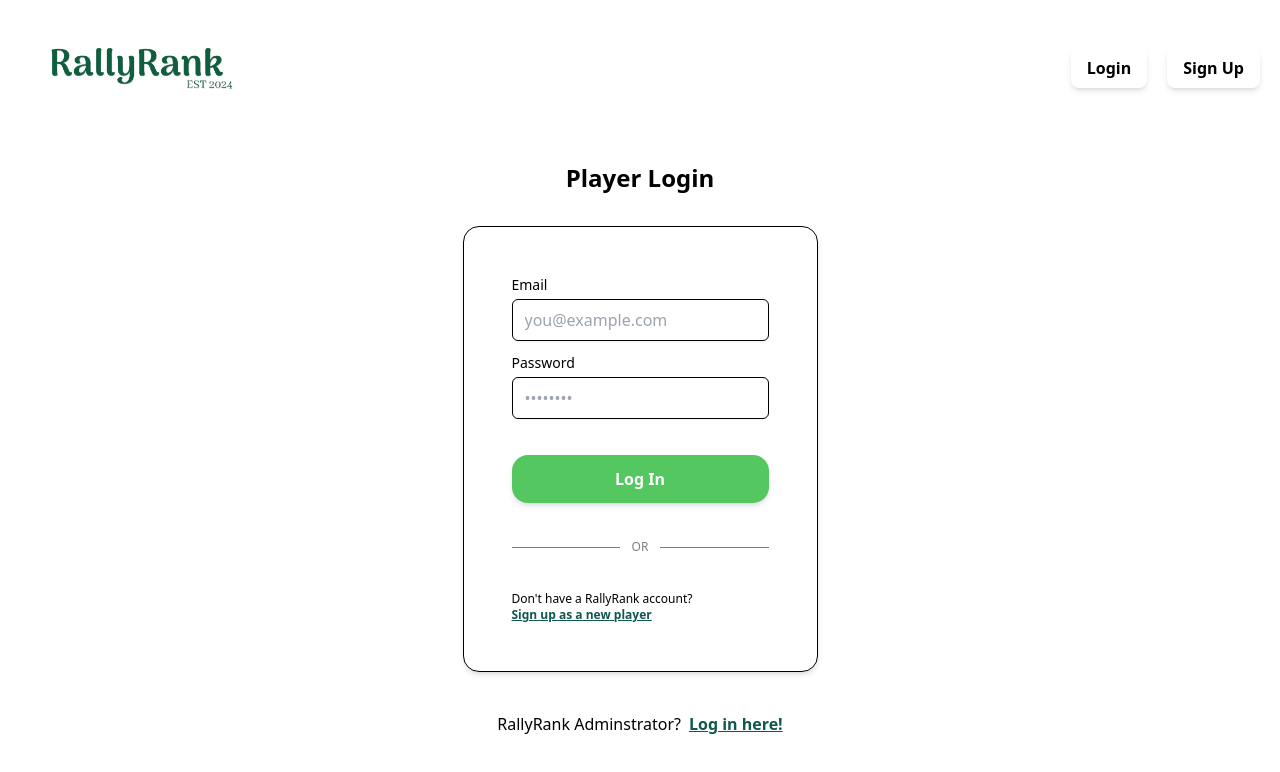
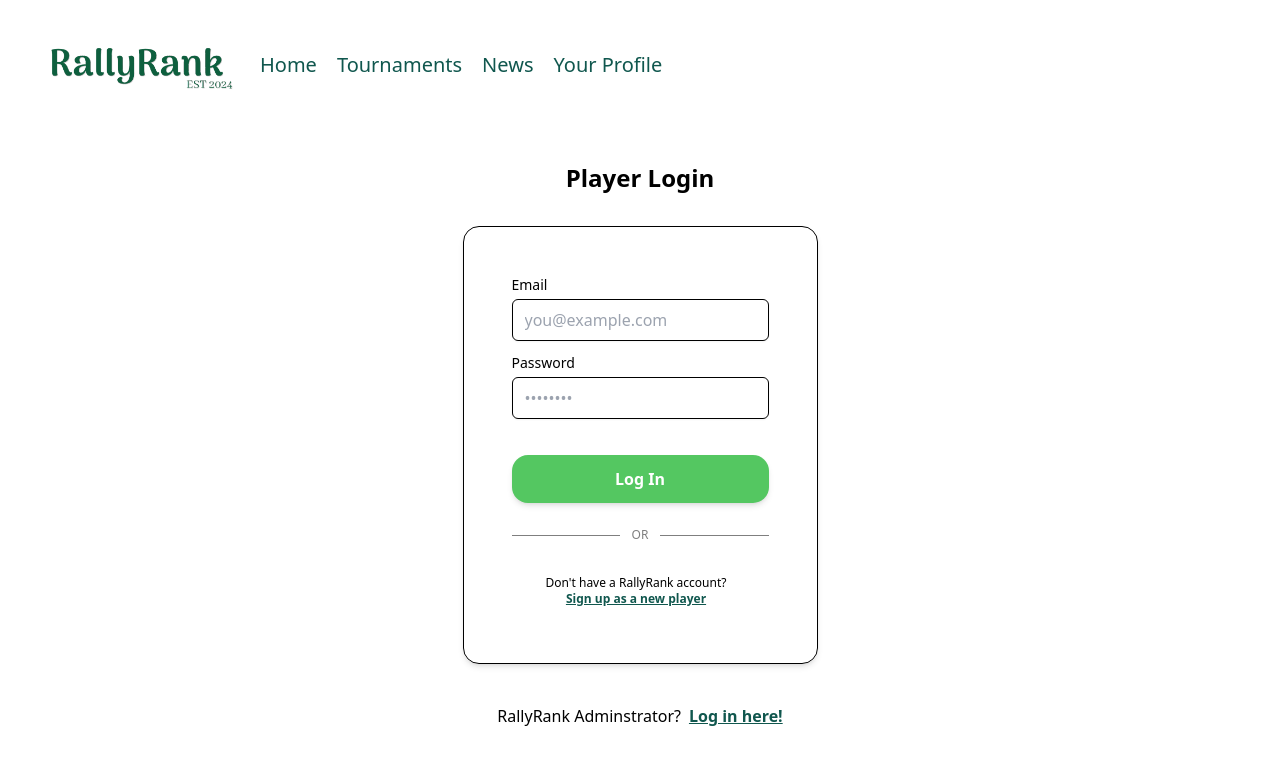
Before and after one commit to zylooooo/CS203, a React (Vite) app in the folder rally-rank-app/: page /user-login in a window 1280 px wide. Shown: the top 772 px of the page. Built offline with nearby package versions, Linux system fonts and the light colour scheme; the HTML template or start-up script is replaced by a standard one.

Commit message:
Changed MainLayout.jsx, MainHomepage.jsx

```diff
--- a/rally-rank-app/src/App.jsx
+++ b/rally-rank-app/src/App.jsx
@@ -14,7 +14,7 @@ function App() {
                 <Route
                     path = "/"
                     element = {
-                        <MainLayout isLoggedIn = {-1}>
+                        <MainLayout>
                             <MainHomepage/>
                         </MainLayout>
                     }
@@ -24,7 +24,7 @@ function App() {
                 <Route
                     path = "/news"
                     element = {
-                        <MainLayout isLoggedIn = {-1}>
+                        <MainLayout>
                             <News/>
                         </MainLayout>
                     }
@@ -34,7 +34,7 @@ function App() {
                 <Route
                     path = "/sign-up"
                     element = {
-                        <MainLayout isLoggedIn = {-1}>
+                        <MainLayout>
                             <SignUp/>
                         </MainLayout>
                     }
@@ -44,7 +44,7 @@ function App() {
                 <Route
                     path = "/user-login"
                     element = {
-                        <MainLayout isLoggedIn = {-1}>
+                        <MainLayout>
                             <UserLogin/>
                         </MainLayout>
                     }
@@ -54,7 +54,7 @@ function App() {
                 <Route
                     path = "/administrator-login"
                     element = {
-                        <MainLayout isLoggedIn = {-1}>
+                        <MainLayout>
                             <AdministratorLogin/>
                         </MainLayout>
                     }
@@ -64,7 +64,7 @@ function App() {
                 <Route
                     path = "/home"
                     element = {
-                        <MainLayout isLoggedIn = {0}>
+                        <MainLayout>
                             <UserHome/>
                         </MainLayout>
                     }
@@ -74,7 +74,7 @@ function App() {
                 <Route
                     path = "/user-tournaments"  //yes?
                     element = {
-                        <MainLayout isLoggedIn = {0}>
+                        <MainLayout>
                             <UserTournaments/>
                         </MainLayout>
                     }
@@ -84,7 +84,7 @@ function App() {
                 <Route
                     path = "/user-profile"  //yes?
                     element = {
-                        <MainLayout isLoggedIn = {0}>
+                        <MainLayout>
                             <UserProfile/>
                         </MainLayout>
                     }
@@ -94,7 +94,7 @@ function App() {
                 <Route
                     path = "/administrator-tools"
                     element = {
-                        <MainLayout isLoggedIn = {1}>
+                        <MainLayout>
                             <AdministratorTools/>
                         </MainLayout>
                     }
@@ -104,7 +104,7 @@ function App() {
                 <Route
                     path = "/administrator-tournaments"
                     element = {
-                        <MainLayout isLoggedIn = {1}>
+                        <MainLayout>
                             <AdministratorTournaments/>
                         </MainLayout>
                     }
--- a/rally-rank-app/src/components/MainLayout.jsx
+++ b/rally-rank-app/src/components/MainLayout.jsx
@@ -1,14 +1,22 @@
 import UserNavBar from "./navigation-bars/UserNavBar";
 import PublicNavBar from "./navigation-bars/PublicNavBar";
 import AdministratorNavBar from "./navigation-bars/AdministratorNavBar";
+import React, { useState, useEffect } from "react";
 
-function MainLayout({ isLoggedIn, children }) {
+function MainLayout({ children }) {
+    const [authenticatedUser, setAuthenticatedUser] = useState(0);
+
+    useEffect(() => {
+        // Set the initial authenticated user state
+        setAuthenticatedUser(0);
+      }, []);
+
   return (
     <>
         <div className = "flex flex-col min-h-screen">
-            {isLoggedIn === -1 ? (
+            {authenticatedUser === -1 ? (
                 <PublicNavBar />
-            ) : isLoggedIn === 0 ? (
+            ) : authenticatedUser === 0 ? (
                 <UserNavBar />
             ) : (
                 <AdministratorNavBar />
--- a/rally-rank-app/src/public/MainHomepage.jsx
+++ b/rally-rank-app/src/public/MainHomepage.jsx
@@ -7,16 +7,22 @@ function MainHomePage() {
 
     const navigate = useNavigate();
 
-    const handleLoginClick = () => {
-        navigate('/login');
-    };
+    // const handleLoginClick = () => {
+    //     navigate('/login');
+    // };
 
     const handleEmailChange = (e) => {
         setEmail(e.target.value);
     }
 
     const handleSignUpClick = () => {
-        navigate('/signup', { state: { email } });
+        navigate('/sign-up', { state: { email } });
+    };
+
+    const handleKeyDown = (e) => {
+        if (e.key === 'Enter' && email.trim() !== '') {
+          handleSignUpClick();
+        }
     };
 
 
@@ -37,7 +43,9 @@ function MainHomePage() {
                     <h2 className = "ml-11 mt-1" style = {{ color : 'white' }}> Join RallyRank today. </h2>
                     <div className ="quick-sign-up flex ml-4">
                         <input
-                            type = "text" onChange = {handleEmailChange}
+                            type = "text"
+                            onChange = {handleEmailChange}
+                            onKeyDown={handleKeyDown}
                             placeholder = "Enter your email"
                             className = "mt-7 ml-6 rounded-l-[10px] rounded-r-none border border-gray-300 w-[450px] p-3 pl-4 focus:outline-none focus:border-blue-500"
                         />
@@ -52,7 +60,7 @@ function MainHomePage() {
             </div>
 
             {/* About RallyRank */}
-            <div className = "section-three mt-10 border w-[1350px] h-[800px] mx-auto bg-blue-100">
+            <div className = "section-three mt-10 border w-[1350px] h-[800px] mx-auto bg-blue-100 p-5">
                 <h2 className = "text-5xl font-bold text-gray-800"> About RallyRank </h2>
                 <p className = "mt-4 text-lg text-gray-700">
                     Lorem ipsum dolor sit amet consectetur adipisicing elit. Quis rem totam error commodi enim iste nulla fugit, dolores voluptatem cupiditate quasi necessitatibus! Autem suscipit, minima quasi voluptatem commodi nostrum est.
--- a/rally-rank-app/src/user/Login.jsx
+++ b/rally-rank-app/src/user/Login.jsx
@@ -15,27 +15,27 @@ function UserLogin() {
 
     return (
         <>
-            <h1 className="m-8 font-bold text-2xl bg-special-blue">
+            <h1 className = "m-8 font-bold text-2xl bg-special-blue">
                 Player Login
             </h1>
             <div>
                 <form
-                    className="card"
-                    onSubmit={handleSubmit(onSubmit)}
+                    className = "card"
+                    onSubmit = {handleSubmit(onSubmit)}
                     noValidate
                 >
                     <div>
                         <label
-                            htmlFor="email"
-                            className="block text-sm font-medium text-gray-700"
+                            htmlFor = "email"
+                            className = "block text-sm font-medium text-gray-700"
                         >
                             Email
                         </label>
                         <input
-                            className="input"
-                            type="email"
-                            id="email"
-                            placeholder="you@example.com"
+                            className = "input"
+                            type = "email"
+                            id = "email"
+                            placeholder = "you@example.com"
                             {...register("email", {
                                 pattern: {
                                     value: /^[a-zA-Z0-9._%+-]+@[a-zA-Z0-9.-]+\.[a-zA-Z]{2,}$/,
@@ -43,57 +43,57 @@ function UserLogin() {
                                 },
                             })}
                         />
-                        <p className="error">{errors.email?.message}</p>
+                        <p className = "error">{errors.email?.message}</p>
                     </div>
 
                     <div>
                         <label
-                            htmlFor="password"
-                            className="block text-sm font-medium text-gray-700"
+                            htmlFor = "password"
+                            className = "block text-sm font-medium text-gray-700"
                         >
                             Password
                         </label>
                         <input
-                            type="password"
-                            id="password"
-                            className="input"
-                            placeholder="••••••••"
+                            type = "password"
+                            id = "password"
+                            className = "input"
+                            placeholder = "••••••••"
                             {...register("password", {
                                 required: "Password is required",
                             })}
                         />
-                        <p className="error">{errors.password?.message}</p>
+                        <p className = "error">{errors.password?.message}</p>
                     </div>
                     <button
-                        type="submit"
-                        className="button mt-6 font-bold hover:shadow-inner"
+                        type = "submit"
+                        className = "button mt-6 font-bold hover:shadow-inner"
                     >
                         Log In
                     </button>
-                    <div className="flex items-center justify-center py-6">
-                        <div className="border-t border-gray-100 flex-grow mr-3 opacity-50"></div>
-                        <span className="text-gray-199 text-xs opacity-50">
+                    <div className = "flex items-center justify-center py-3">
+                        <div className = "border-t border-gray-100 flex-grow mr-3 opacity-50"></div>
+                        <span className = "text-gray-199 text-xs opacity-50">
                             OR
                         </span>
-                        <div className="border-t border-gray-100 flex-grow ml-3 opacity-50"></div>
+                        <div className = "border-t border-gray-100 flex-grow ml-3 opacity-50"></div>
                     </div>
-                    <div className="text-xs text-blue-500 items-center">
+                    <div className = "text-xs text-blue-500 text-center p-2">
                         Don't have a RallyRank account?
                         <Link
-                            to=""
-                            className="hover:text-primary-color-green font-bold underline pl-2 text-secondary-color-dark-green"
+                            to = "/sign-up"
+                            className = "hover:text-primary-color-green font-bold underline p-2 text-secondary-color-dark-green"
                         >
                         <br></br>
                             Sign up as a new player
                         </Link>
                     </div>
                 </form>
-                <DevTool control={control} />
-                <div className="text-blue-500 text-ms flex flex-row justify-center align-item mt-10">
+                <DevTool control = {control} />
+                <div className = "text-blue-500 text-ms flex flex-row justify-center align-item mt-10">
                     RallyRank Adminstrator?
                     <Link
-                        to="/administrator-login"
-                        className="hover:text-primary-color-green font-bold underline pl-2 text-secondary-color-dark-green"
+                        to = "/administrator-login"
+                        className = "hover:text-primary-color-green font-bold underline pl-2 text-secondary-color-dark-green"
                     >
                         Log in here!
                     </Link>
```
Also changed, not shown: rally-rank-app/src/public/SignUp.jsx (+16 -15 lines).
